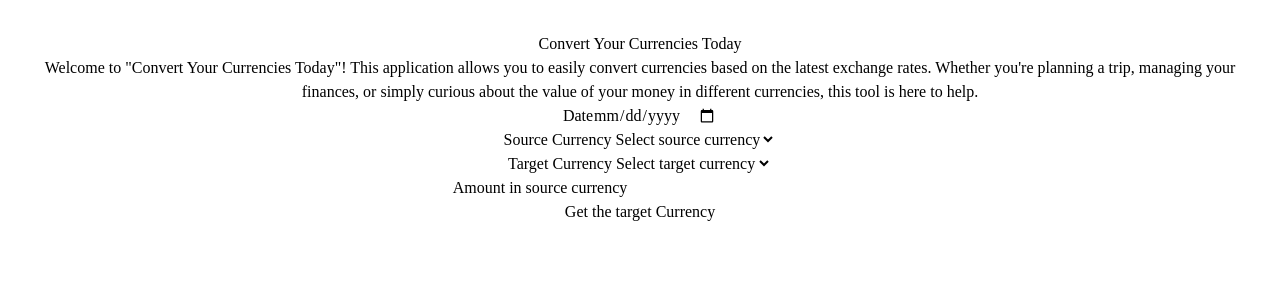
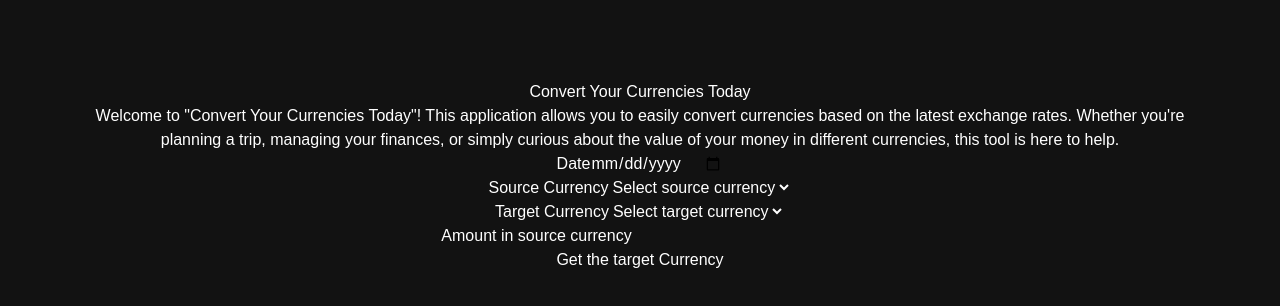
Before and after one commit to rashmikaz/currency, a React (Vite) app in the folder client/: page / in a window 1280 px wide. Shown: the top 306 px of the page. Built offline with nearby package versions, Linux system fonts and the light colour scheme.

Commit message:
create use state

```diff
--- a/client/src/index.css
+++ b/client/src/index.css
@@ -1 +1,14 @@
 @import "tailwindcss";
+body {
+    background: #121212;
+    padding: 3rem;
+    color: #fff;
+    font-family: sans-serif;
+    -webkit-font-smoothing: antialiased;
+    -moz-osx-font-smoothing: grayscale;
+  }
+
+  code {
+    font-family: source-code-pro, Menlo, Monaco, Consolas, "Courier New",
+      monospace;
+  }
--- a/client/src/page/MainPage.jsx
+++ b/client/src/page/MainPage.jsx
@@ -1,6 +1,15 @@
-import React from 'react'
+import { useState } from "react"
+
 
 const MainPage = () => {
+
+const [date,setDate] = useState(null);
+const [sourceCurrency,setSourceCurrency] = useState("");
+const [targetCurrency,setTargetCurrency] = useState("");
+const [amountInSourceCurrency,setamountInSourceCurrency] = useState(0);
+const [amountInTargetCurrency,setamountInTargetCurrency] = useState(0);
+
+
   return (
     <div>
       <h1 className="lg:mx-32  text-5xl font-black flex items-center justify-normal text-green-500">
@@ -20,6 +29,7 @@ const MainPage = () => {
               <label
                 className="block mb-2 text-sm font-medium text-gray-900 dark:text-white"
                 htmlFor="date"
+
               >
                 Date
               </label>
```
